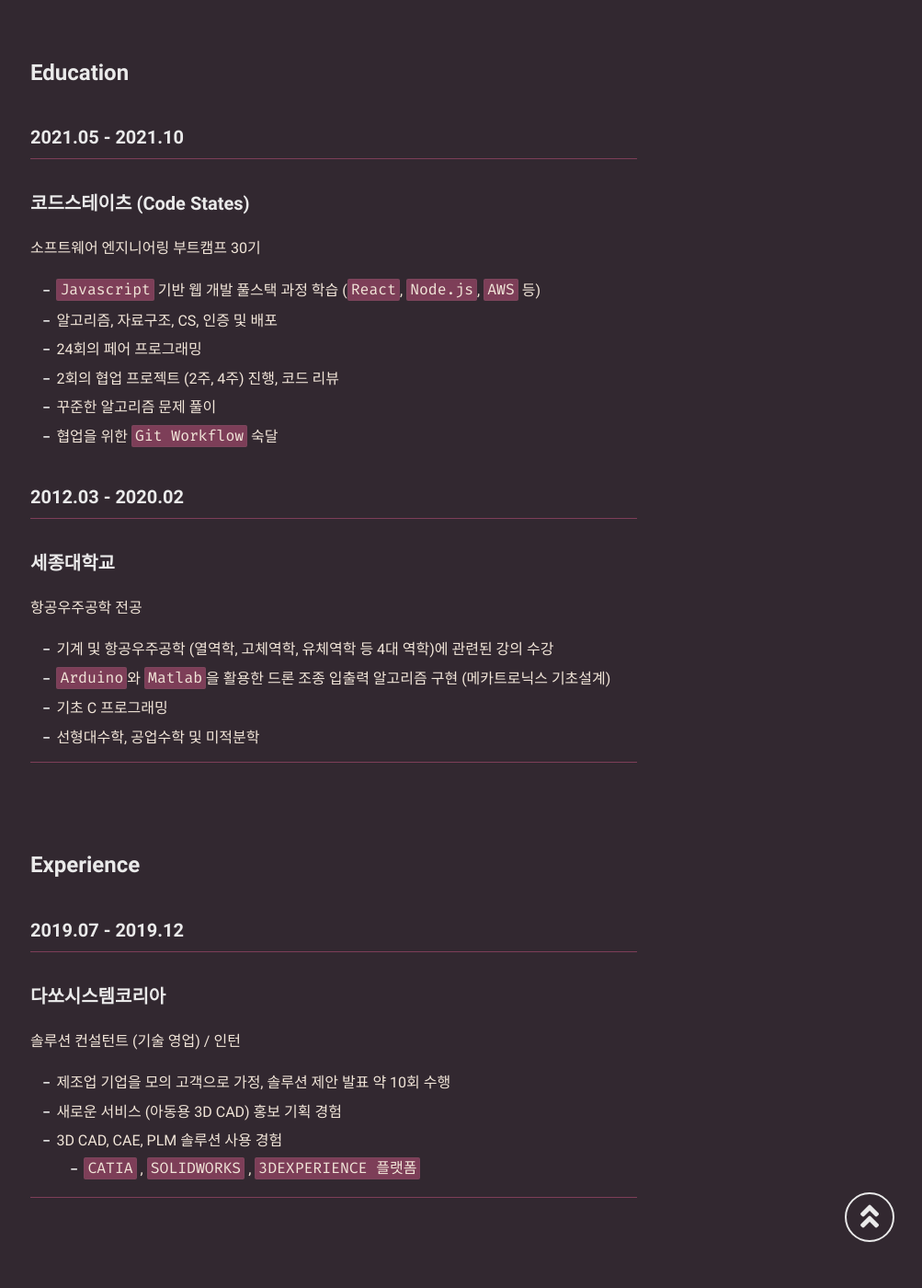
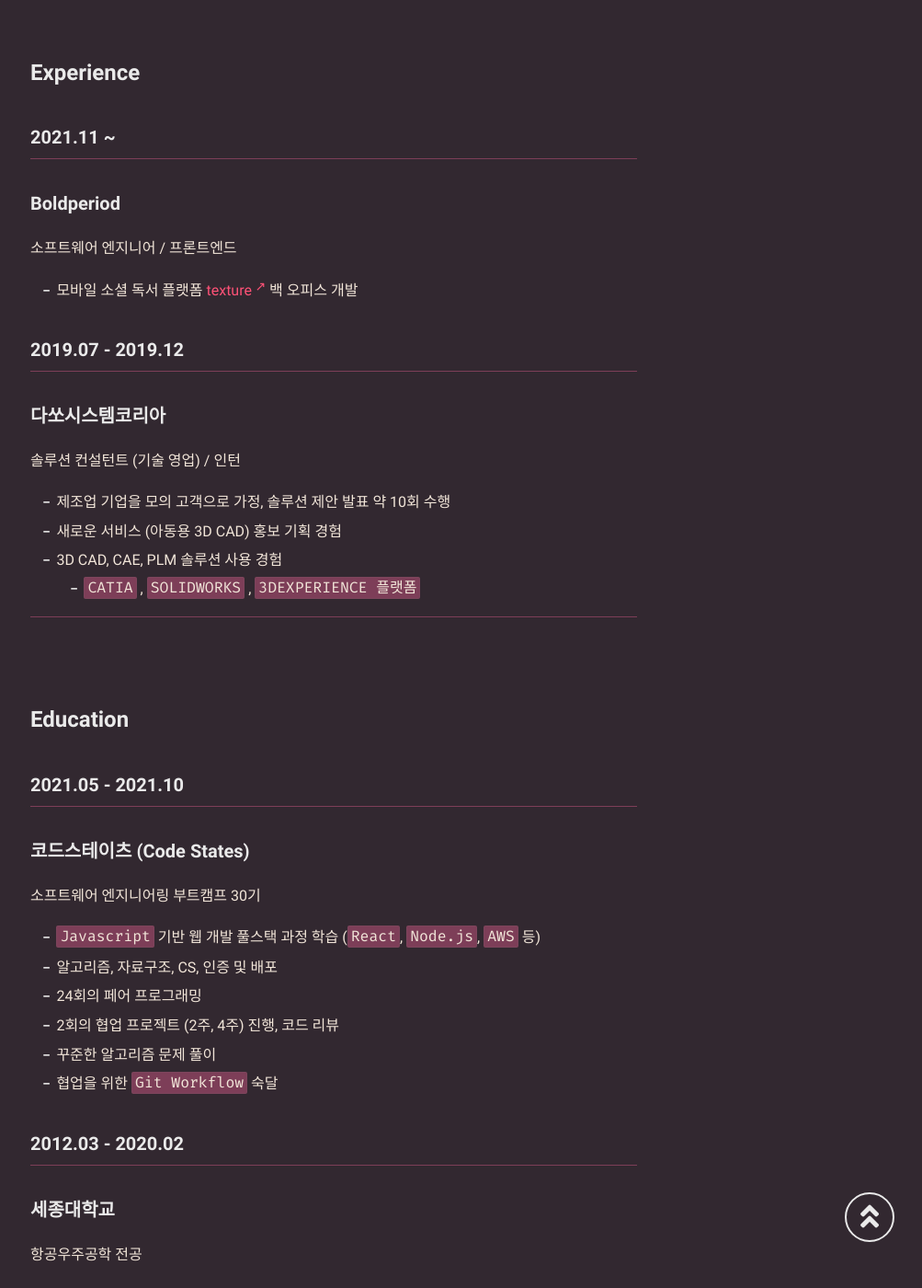
Before and after one commit to mniYUNSU/mniYUNSU.github.io, a Jekyll site: the page built from about.md, in a window 1280 px wide and 1400 px high, scrolled down 1463 px. Shown: the whole window at 92% size, without its empty margins (277-1280 px from the left). Built offline with Jekyll 4.4.1, drawn with Linux system fonts in a browser that asks for light colours; some of the changed lines change nothing that is shown; some of the changed text lies outside the part shown.

Commit message:
about me 수정

```diff
--- a/about.md
+++ b/about.md
@@ -9,7 +9,7 @@ comments: false
 <figure>
 <img src="./avatar.jpg" alg="yunsu bae" style="border-radius: 30px ;box-shadow:0px 0px 10px #000">
 
-<figcaption>Fig 1. 안녕하세요! 웹 개발자가 되기 위해 열심히 공부하고있는 배윤수 입니다! 👋</figcaption>
+<figcaption>Fig 1. 안녕하세요! 주니어 프론트엔드 개발자 배윤수 입니다! 👋</figcaption>
 </figure>
 
 > # 주니어 웹 개발자 배윤수
@@ -43,19 +43,30 @@ comments: false
 
 ---
 
-<!-- <br>
+<br>
 
-# About Me
+# Experience
 
-##### 개발을 시작한 계기와 목표
+### 2021.11 ~
 
-솔루션 기술 영업 직무로 근무하면서, 출시 전 서비스의 테스트를 개발 직무 선배로부터 요청받았습니다. 이때 웹 서비스 개발의 일부를 경험하면서, 조금 더 알고 싶다는 욕구가 생겼습니다.
+#### Boldperiod
 
-그래서 부트캠프에 참가했습니다. 프론트엔드를 목표했지만 DB 구축, API 설계, 서버 구현, 배포를 수행하면서 서비스에 마지막 마침표를 찍는 백엔드도 재미를 느껴 풀스택을 목표로 삼았습니다.
+소프트웨어 엔지니어 / 프론트엔드
 
-처음 개발을 배울 때 스스로 공부도 했지만, 많은 도움을 받았습니다. 그래서 저도 많은 분께 도움이 되는 개발자가 되고 싶습니다. 그래서 지금까지 배운 기술의 기본기는 물론, 신기술을 열린 자세로 수용하고 끊임없이 공부할 것입니다.
+- 모바일 소셜 독서 플랫폼 <a href="https://www.texture.kr/" target="_blank" rel="noopener">texture</a> 백 오피스 개발
 
---- -->
+### 2019.07 - 2019.12
+
+#### 다쏘시스템코리아
+
+솔루션 컨설턴트 (기술 영업) / 인턴
+
+- 제조업 기업을 모의 고객으로 가정, 솔루션 제안 발표 약 10회 수행
+- 새로운 서비스 (아동용 3D CAD) 홍보 기획 경험
+- 3D CAD, CAE, PLM 솔루션 사용 경험
+  - `CATIA` , `SOLIDWORKS` , `3DEXPERIENCE 플랫폼`
+
+---
 
 <br>
 
@@ -89,23 +100,6 @@ comments: false
 
 <br>
 
-# Experience
-
-### 2019.07 - 2019.12
-
-#### 다쏘시스템코리아
-
-솔루션 컨설턴트 (기술 영업) / 인턴
-
-- 제조업 기업을 모의 고객으로 가정, 솔루션 제안 발표 약 10회 수행
-- 새로운 서비스 (아동용 3D CAD) 홍보 기획 경험
-- 3D CAD, CAE, PLM 솔루션 사용 경험
-  - `CATIA` , `SOLIDWORKS` , `3DEXPERIENCE 플랫폼`
-
----
-
-<br>
-
 # Studies
 
 ### 2020.05
```
